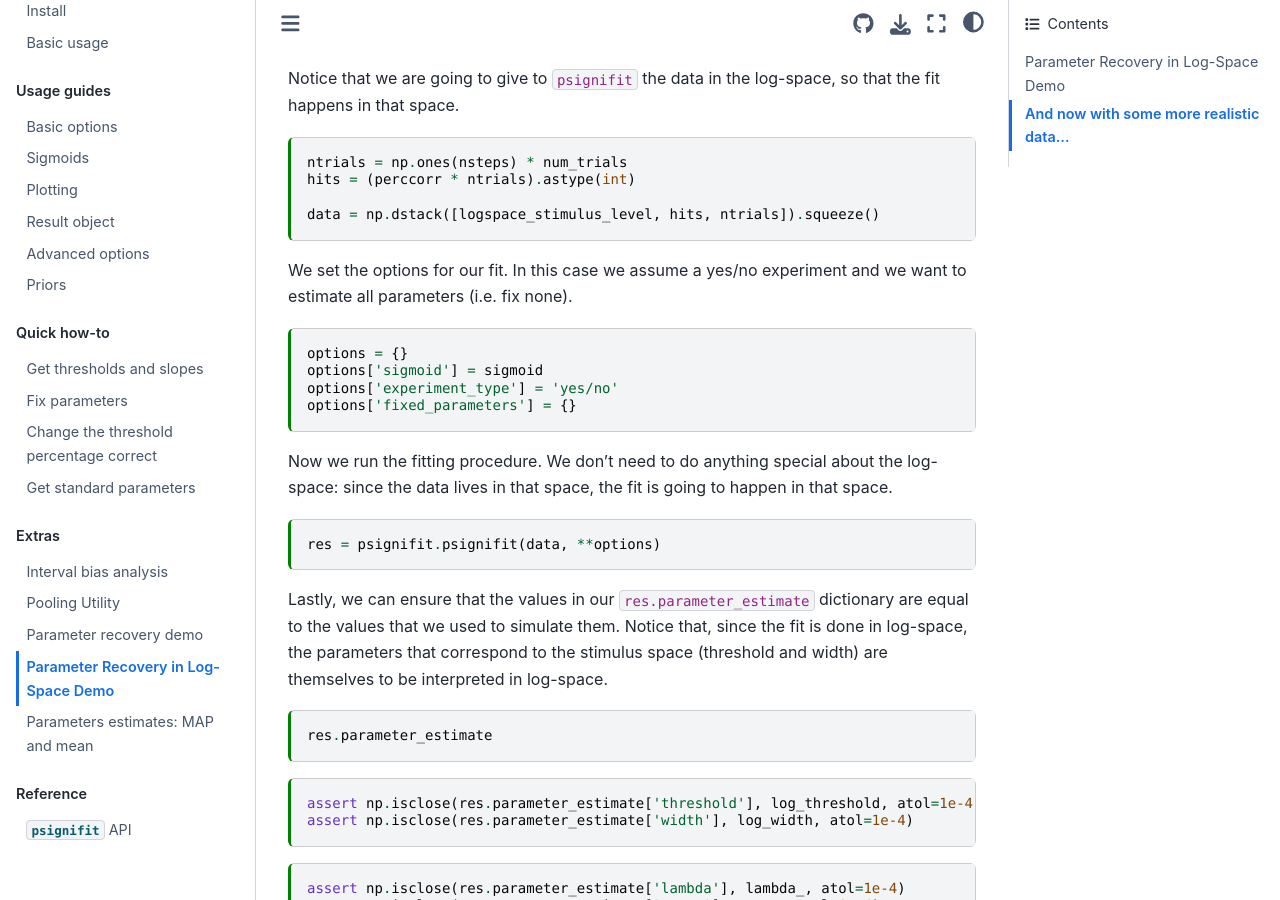
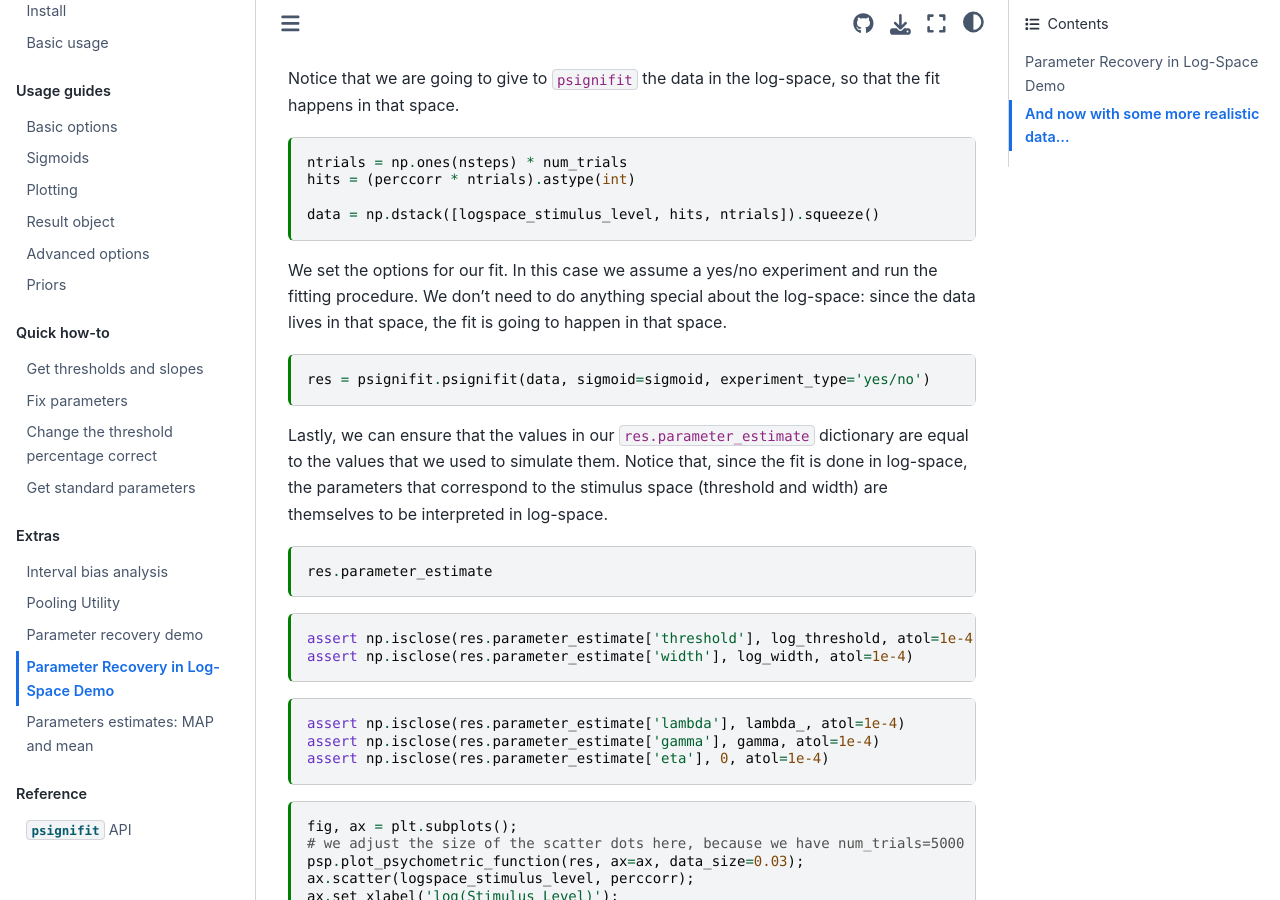
Before and after one commit to wichmann-lab/python-psignifit, a Jupyter Book: the page built from docs/examples/parameter_recovery_in_logspace_demo.md, in a window 1280 px wide and 900 px high, scrolled down 1543 px. Built offline with Jupyter Book 1.0.4 settings and Sphinx 7.4.7 and the Sphinx Book theme 1.1.4, drawn with Linux system fonts in a browser that asks for light colours; some of the changed text lies outside the part shown.

Commit message:
reformulate parameter recovery logspace demo

````diff
--- a/docs/examples/parameter_recovery_in_logspace_demo.md
+++ b/docs/examples/parameter_recovery_in_logspace_demo.md
@@ -15,9 +15,9 @@ kernelspec:
 
 # Parameter Recovery in Log-Space Demo
 
-In this demo, we show a parameter recovery using `psignifit`, in the case where we want to fit a sigmoid in log space.
+In this demo, we show a parameter recovery using *psignifit*, in the case where we want to fit a sigmoid in log space.
 
-This demo is very similar to the "Parameter Recovery Demo", and you should have a look at that one first, but it also shows how to fit the sigmoid in log-space, and how to recover width, threshold, and confidence intercals in the original simulus space.
+This demo is very similar to the "Parameter Recovery Demo", and you should have a look at that one first, but it also shows how to fit the sigmoid in log-space, and how to recover width, threshold, and confidence intervals in the original simulus space.
 
 We will cover the following steps:
 
@@ -95,19 +95,10 @@ hits = (perccorr * ntrials).astype(int)
 data = np.dstack([logspace_stimulus_level, hits, ntrials]).squeeze()
 ```
 
-We set the options for our fit. In this case we assume a yes/no experiment and we want to estimate all parameters (i.e. fix none).
+We set the options for our fit. In this case we assume a yes/no experiment and run the fitting procedure. We don't need to do anything special about the log-space: since the data lives in that space, the fit is going to happen in that space.
 
 ```{code-cell} ipython3
-options = {}
-options['sigmoid'] = sigmoid
-options['experiment_type'] = 'yes/no'
-options['fixed_parameters'] = {}
-```
-
-Now we run the fitting procedure. We don't need to do anything special about the log-space: since the data lives in that space, the fit is going to happen in that space.
-
-```{code-cell} ipython3
-res = psignifit.psignifit(data, **options)
+res = psignifit.psignifit(data, sigmoid=sigmoid, experiment_type='yes/no')
 ```
 
 Lastly, we can ensure that the values in our `res.parameter_estimate` dictionary are equal to the values that we used to simulate them. Notice that, since the fit is done in log-space, the parameters that correspond to the stimulus space (threshold and width) are themselves to be interpreted in log-space.
@@ -175,15 +166,7 @@ ax.set_ylabel("Percent Correct");
 We run the fit again
 
 ```{code-cell} ipython3
-options = {}
-options['sigmoid'] = sigmoid
-options['experiment_type'] = 'yes/no'
-options['fixed_parameters'] = {}
-
-```
-
-```{code-cell} ipython3
-res = psignifit.psignifit(data, **options)
+res = psignifit.psignifit(data, sigmoid=sigmoid, experiment_type='yes/no')
 ```
 
 Plot to ensure we found a good fit
````
Also changed, not shown: other parts of docs/examples/parameter_recovery_in_logspace_demo.md (+2 -2 lines).
